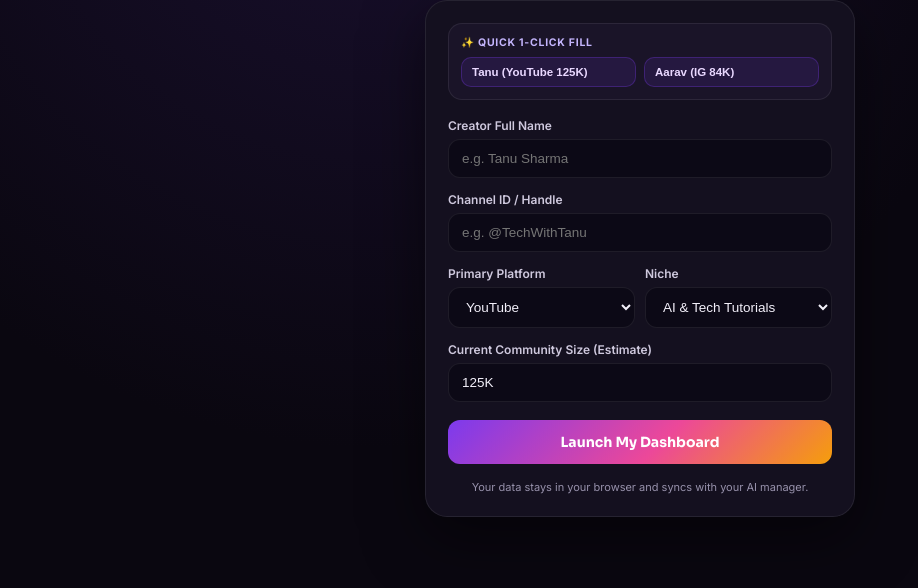
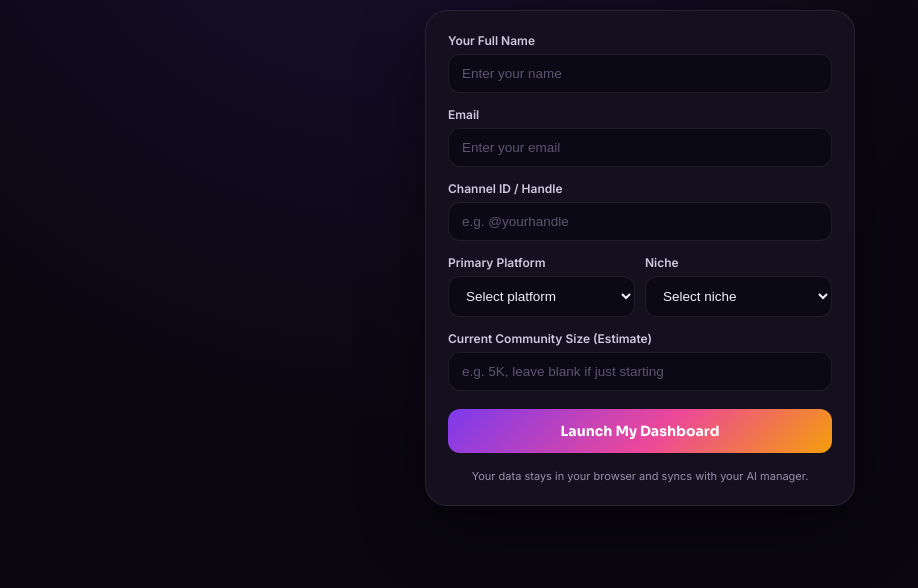
Before and after one commit to tnainsi-hub/creatoros-ai, a website: page login.html in a window 1280 px wide. Shown: the part 212-800 px from the top of the page, without its empty margins (0-918 px from the left). Drawn offline with Linux system fonts and the light colour scheme.

Commit message:
Update login.html

```diff
--- a/login.html
+++ b/login.html
@@ -30,17 +30,12 @@
   .card{ background:var(--card); border:1px solid var(--line); border-radius:22px; padding:22px;
     box-shadow: 0 20px 60px rgba(0,0,0,.5); backdrop-filter: blur(16px); }
 
-  .quickfill{ background:var(--card2); border:1px solid var(--line); border-radius:14px; padding:12px; margin-bottom:18px; }
-  .quickfill-label{ font-size:10.5px; font-weight:700; text-transform:uppercase; letter-spacing:.07em; color:#c4b5fd; margin-bottom:8px; }
-  .qf-row{ display:grid; grid-template-columns:1fr 1fr; gap:8px; }
-  .qf-btn{ background:rgba(124,58,237,.12); border:1px solid rgba(124,58,237,.3); color:#e9d8ff;
-    border-radius:10px; padding:8px 10px; font-size:11.5px; font-weight:600; cursor:pointer; text-align:left; }
-
   label{ display:block; font-size:12px; font-weight:600; color:#cfc9de; margin-bottom:6px; }
   input, select{
     width:100%; background:#0c0916; border:1px solid var(--line); border-radius:12px;
     padding:11px 13px; color:var(--text); font-size:13.5px; margin-bottom:14px;
   }
+  input::placeholder{ color:#5c5570; }
   input:focus, select:focus{ outline:none; border-color:#7c3aed; }
   .row2{ display:grid; grid-template-columns:1fr 1fr; gap:10px; }
 
@@ -60,25 +55,21 @@
   </div>
 
   <div class="card">
-    <div class="quickfill">
-      <div class="quickfill-label">✨ Quick 1-Click Fill</div>
-      <div class="qf-row">
-        <button type="button" class="qf-btn" onclick="fillDemo('Tanu Sharma','@TechWithTanu','YouTube','AI & Tech Tutorials','125K')">Tanu (YouTube 125K)</button>
-        <button type="button" class="qf-btn" onclick="fillDemo('Aarav Mehta','@aarav.builds','Instagram','Startup & Design','84K')">Aarav (IG 84K)</button>
-      </div>
-    </div>
+    <form id="loginForm" onsubmit="handleLogin(event)">
+      <label for="creatorName">Your Full Name</label>
+      <input type="text" id="creatorName" required placeholder="Enter your name" autocomplete="name">
 
-    <form id="loginForm" onsubmit="handleLogin(event)">
-      <label for="creatorName">Creator Full Name</label>
-      <input type="text" id="creatorName" required placeholder="e.g. Tanu Sharma">
+      <label for="creatorEmail">Email</label>
+      <input type="email" id="creatorEmail" required placeholder="Enter your email" autocomplete="email">
 
       <label for="channelId">Channel ID / Handle</label>
-      <input type="text" id="channelId" required placeholder="e.g. @TechWithTanu">
+      <input type="text" id="channelId" required placeholder="e.g. @yourhandle">
 
       <div class="row2">
         <div>
           <label for="platform">Primary Platform</label>
           <select id="platform">
+            <option value="">Select platform</option>
             <option>YouTube</option>
             <option>Instagram</option>
             <option>TikTok</option>
@@ -91,18 +82,20 @@
         <div>
           <label for="niche">Niche</label>
           <select id="niche">
+            <option value="">Select niche</option>
             <option>AI & Tech Tutorials</option>
             <option>Finance & Wealth</option>
             <option>Coding & Dev</option>
             <option>Fitness & Wellness</option>
             <option>Lifestyle & Vlogs</option>
             <option>Gaming</option>
+            <option>Other</option>
           </select>
         </div>
       </div>
 
       <label for="followersCount">Current Community Size (Estimate)</label>
-      <input type="text" id="followersCount" value="125K" placeholder="e.g. 125K">
+      <input type="text" id="followersCount" placeholder="e.g. 5K, leave blank if just starting">
 
       <button type="submit" id="submitBtn" class="submit">Launch My Dashboard</button>
     </form>
@@ -112,43 +105,22 @@
 </div>
 
 <script>
-  function fillDemo(name, channelId, platform, niche, followers){
-    document.getElementById('creatorName').value = name;
-    document.getElementById('channelId').value = channelId;
-    document.getElementById('platform').value = platform;
-    document.getElementById('niche').value = niche;
-    document.getElementById('followersCount').value = followers;
-  }
-
-  window.addEventListener('DOMContentLoaded', () => {
-    try {
-      const saved = localStorage.getItem('menezo_user');
-      if (saved) {
-        const u = JSON.parse(saved);
-        if (u.name) document.getElementById('creatorName').value = u.name;
-        if (u.channelId) document.getElementById('channelId').value = u.channelId;
-        if (u.platform) document.getElementById('platform').value = u.platform;
-        if (u.niche) document.getElementById('niche').value = u.niche;
-        if (u.followers) document.getElementById('followersCount').value = u.followers;
-      }
-    } catch(e){}
-  });
-
   async function handleLogin(e){
     e.preventDefault();
     const btn = document.getElementById('submitBtn');
     btn.disabled = true; btn.textContent = 'Connecting...';
 
     const name = document.getElementById('creatorName').value.trim();
+    const email = document.getElementById('creatorEmail').value.trim();
     let channelId = document.getElementById('channelId').value.trim();
     if (!channelId.startsWith('@') && !channelId.startsWith('UC') && !channelId.includes('.')) {
       channelId = '@' + channelId;
     }
-    const platform = document.getElementById('platform').value;
-    const niche = document.getElementById('niche').value;
+    const platform = document.getElementById('platform').value || 'YouTube';
+    const niche = document.getElementById('niche').value || 'General';
     const followers = document.getElementById('followersCount').value.trim() || '0';
 
-    const userData = { name, channelId, platform, niche, followers, loginTime: new Date().toISOString(), score: 78 };
+    const userData = { name, email, channelId, platform, niche, followers, loginTime: new Date().toISOString(), score: 50 };
 
     localStorage.setItem('menezo_user', JSON.stringify(userData));
 
```
